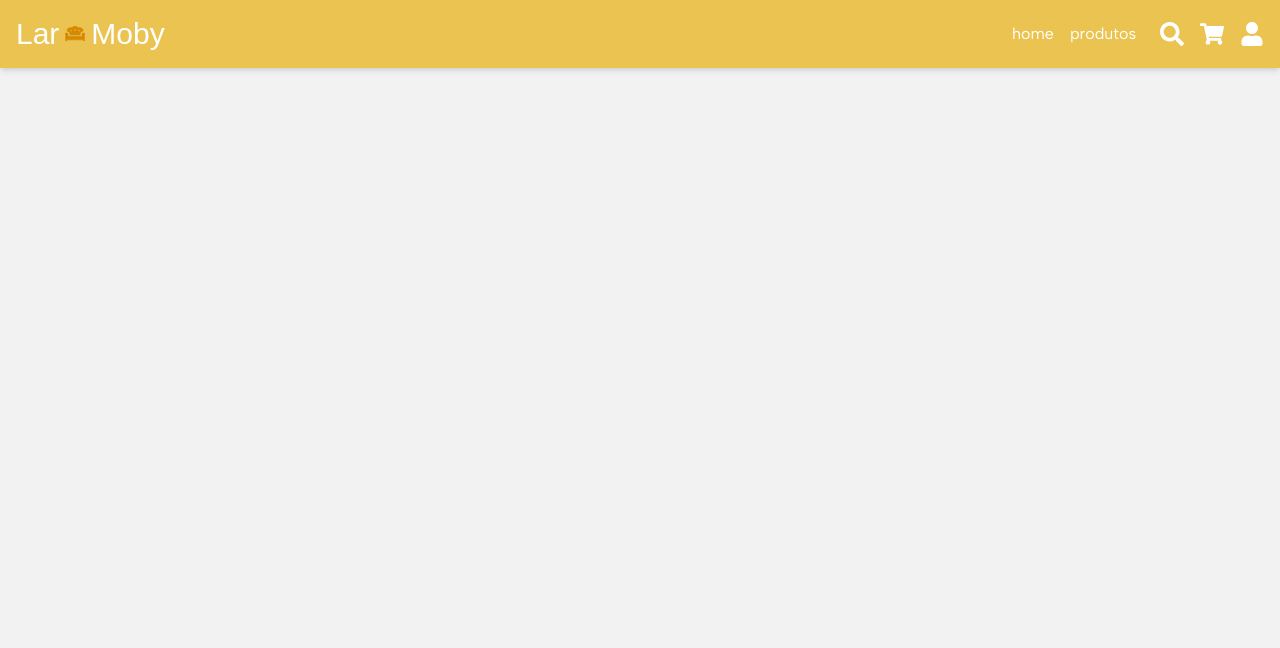
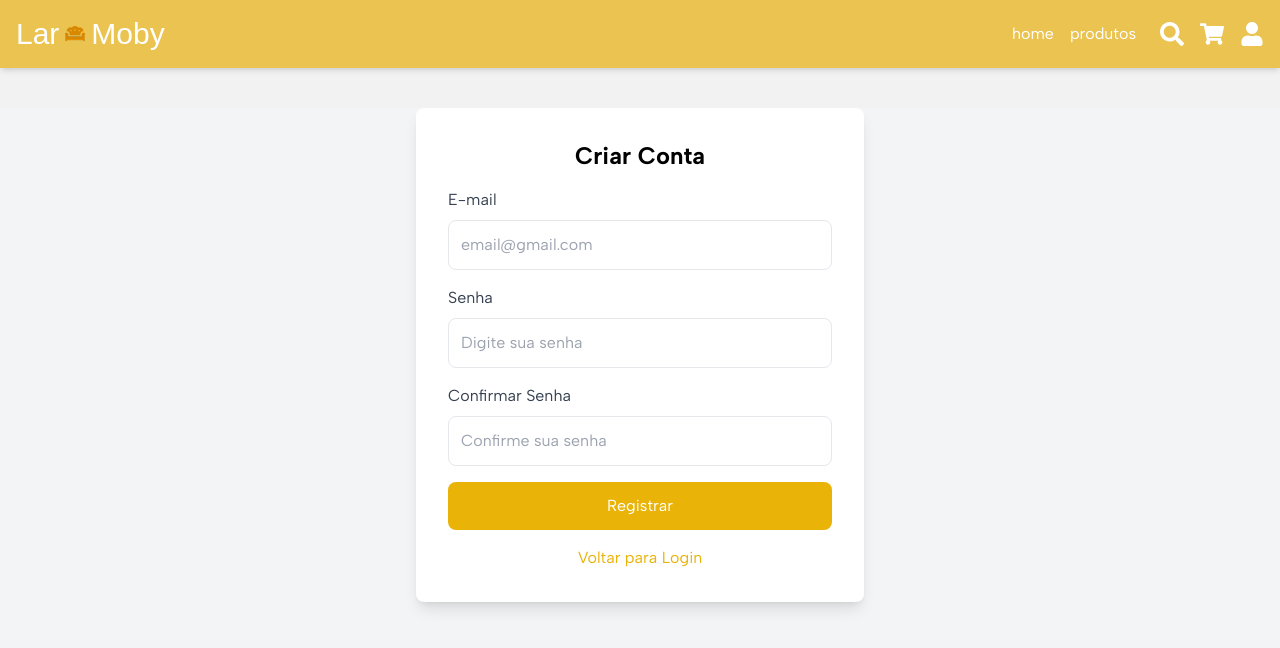
Before and after one commit to FilipiInacioGerminare/LarMoby, a React (Create React App) app in the folder react/lar-moby/: page /registrar in a window 1280 px wide. Shown: the top 648 px of the page. Built offline with nearby package versions, Linux system fonts and the light colour scheme; a web font is replaced by a local one.

Commit message:
Adicionando login e registrar e mais alguns detalhes

```diff
--- a/react/lar-moby/src/App.js
+++ b/react/lar-moby/src/App.js
@@ -6,7 +6,9 @@ import Produtos from "./pages/Produtos";
 import Navbar from "./components/Navbar";
 import Carrinho from "./pages/Carrinho";
 import { CartProvider } from "./components/CartContext";
-import Login from "./pages/Login"
+import Login from "./pages/Login";
+import Registrar from "./pages/Registrar";
+import Buscar from "./pages/Search";
 
 function App() {
   return (
@@ -17,7 +19,9 @@ function App() {
           <Route path="/" element={<Home />} />
           <Route path="/produtos" element={<Produtos />} />
           <Route path="/carrinho" element={<Carrinho />} />
-          <Route path="/perfil" element={<Login />} />
+          <Route path="/login" element={<Login />} />
+          <Route path="/registrar" element={<Registrar />} />
+          <Route path="/busca" element={<Buscar />} />
         </Routes>
       </Router>
     </CartProvider>
--- a/react/lar-moby/src/components/Navbar.jsx
+++ b/react/lar-moby/src/components/Navbar.jsx
@@ -34,7 +34,7 @@ function Navbar() {
             <Link to="/carrinho">
               <FaShoppingCart className="text-xl md:text-2xl" />
             </Link>
-            <Link to="/perfil">
+            <Link to="/login">
               <FaUser className="text-xl md:text-2xl" />
             </Link>
           </div>
--- a/react/lar-moby/src/pages/Carrinho.jsx
+++ b/react/lar-moby/src/pages/Carrinho.jsx
@@ -15,7 +15,7 @@ function Carrinho() {
 
   if (cartItems.length === 0) {
     return (
-      <div className="min-h-full container mx-auto px-4 py-6 text-center">
+      <div className="min-h-screen-full container flex mx-auto px-4 py-6 text-center justify-center">
         <div className="flex flex-col items-center">
           <svg
             className="w-12 h-12 text-gray-500 mb-4"
--- a/react/lar-moby/src/pages/Home.jsx
+++ b/react/lar-moby/src/pages/Home.jsx
@@ -2,7 +2,6 @@ import HeroSection from "../components/HeroSection";
 import Carousel from "../components/Carousel";
 import Image from "../assets/imagem_sobre.png";
 import Footer from "../components/Footer";
-
 
 function Home() {
   return (
--- a/react/lar-moby/src/pages/Login.jsx
+++ b/react/lar-moby/src/pages/Login.jsx
@@ -1,11 +1,32 @@
-import React from 'react';
+import React, { useState } from "react";
+import Registrar from "./Registrar";
+import { useNavigate } from "react-router-dom";
 
 function Login() {
+  const [email, setEmail] = useState("");
+  const [password, setPassword] = useState("");
+  const [loginMessage, setLoginMessage] = useState("");
+  const [showRegister, setShowRegister] = useState(false);
+  const navigate = useNavigate();
+
+  const handleLogin = (e) => {
+    e.preventDefault();
+    if (email === "inacio@gmail.com" && password === "12344321!i") {
+        setLoginMessage('Login realizado com sucesso!');
+        // Redireciona para a rota raiz após 1 segundo
+        setTimeout(() => {
+          navigate('/');
+        }, 1000);    } else {
+      setLoginMessage("Email ou senha incorretos!");
+    }
+  };
+
+  if (showRegister) {
+    return <Registrar setShowRegister={setShowRegister} />;
+  }
+
   return (
     <div className="min-h-screen bg-gray-100">
-
-
-      {/* Login Form */}
       <div className="flex justify-center items-center mt-10">
         <div className="bg-white p-8 rounded-lg shadow-lg w-full max-w-md">
           <h1 className="text-2xl font-bold text-center mb-4">
@@ -15,32 +36,37 @@ function Login() {
             Entre e aproveite o melhor do LarMoby.
           </p>
 
-          <form>
+          <form onSubmit={handleLogin}>
             <div className="mb-4">
               <label className="block text-gray-700 mb-2">
                 Informe o E-mail
               </label>
               <input
                 type="text"
+                value={email}
+                onChange={(e) => setEmail(e.target.value)}
                 className="w-full p-3 border rounded-lg focus:outline-none focus:ring-2 focus:ring-yellow-500"
                 placeholder="email@gmail.com"
               />
             </div>
 
-            {/* Password Field */}
             <div className="mb-4">
               <label className="block text-gray-700 mb-2">Senha</label>
               <input
                 type="password"
+                value={password}
+                onChange={(e) => setPassword(e.target.value)}
                 className="w-full p-3 border rounded-lg focus:outline-none focus:ring-2 focus:ring-yellow-500"
                 placeholder="!exemplo123"
               />
-              <a href="#" className="text-sm text-yellow-500 hover:underline mt-2 block text-right">
+              <a
+                href="#"
+                className="text-sm text-yellow-500 hover:underline mt-2 block text-right"
+              >
                 Esqueci minha senha
               </a>
             </div>
 
-            {/* Login Button */}
             <button
               type="submit"
               className="w-full bg-yellow-500 text-white p-3 rounded-lg hover:bg-yellow-600 transition"
@@ -49,24 +75,34 @@ function Login() {
             </button>
           </form>
 
-          {/* Create Account Link */}
+          {loginMessage && (
+            <p
+              className={`text-center mt-4 ${
+                loginMessage.includes("sucesso")
+                  ? "text-green-500"
+                  : "text-red-500"
+              }`}
+            >
+              {loginMessage}
+            </p>
+          )}
+
           <div className="text-center mt-4">
-            <a href="#" className="text-yellow-500 hover:underline">
+            <button
+              onClick={() => setShowRegister(true)}
+              className="text-yellow-500 hover:underline"
+            >
               Criar conta Centauro
-            </a>
+            </button>
           </div>
 
-          {/* Divider */}
           <div className="flex items-center my-4">
             <hr className="flex-grow border-gray-300" />
             <span className="mx-2 text-gray-500">ou</span>
             <hr className="flex-grow border-gray-300" />
           </div>
 
-          {/* Google Login Button */}
-          <button
-            className="w-full flex items-center justify-center p-3 border rounded-lg hover:bg-gray-100 transition"
-          >
+          <button className="w-full flex items-center justify-center p-3 border rounded-lg hover:bg-gray-100 transition">
             <img
               src="https://www.google.com/favicon.ico"
               alt="Google"
@@ -75,7 +111,6 @@ function Login() {
             Entrar com Google
           </button>
 
-          {/* Help Link */}
           <div className="text-center mt-4">
             <a href="#" className="text-sm text-gray-500 hover:underline">
               Preciso de ajuda?
--- /dev/null
+++ b/react/lar-moby/src/pages/Perfil.jsx
@@ -0,0 +1,7 @@
+import React from "react";
+
+function Perfil() {
+  return <div>{/* Perfil */}</div>;
+}
+
+export default Perfil;
--- /dev/null
+++ b/react/lar-moby/src/pages/Registrar.jsx
@@ -0,0 +1,102 @@
+import React, { useState } from "react";
+import { useNavigate } from "react-router-dom";
+
+function Registrar({ setShowRegister }) {
+  const [email, setEmail] = useState("");
+  const [password, setPassword] = useState("");
+  const [confirmPassword, setConfirmPassword] = useState("");
+  const [registerMessage, setRegisterMessage] = useState("");
+  const navigate = useNavigate();
+
+  const handleRegister = (e) => {
+    e.preventDefault();
+    if (!email || !password || !confirmPassword) {
+      setRegisterMessage("Todos os campos são obrigatórios!");
+    } else if (password !== confirmPassword) {
+      setRegisterMessage("As senhas não coincidem!");
+    } else {
+        setRegisterMessage('Login realizado com sucesso!');
+        // Redireciona para a rota raiz após 1 segundo
+        setTimeout(() => {
+          navigate('/');
+        }, 1000);      console.log("Novo usuário:", { email, password });
+    }
+  };
+
+  return (
+    <div className="min-h-screen bg-gray-100">
+      <div className="flex justify-center items-center mt-10">
+        <div className="bg-white p-8 rounded-lg shadow-lg w-full max-w-md">
+          <h1 className="text-2xl font-bold text-center mb-4">Criar Conta</h1>
+
+          <form onSubmit={handleRegister}>
+            <div className="mb-4">
+              <label className="block text-gray-700 mb-2">E-mail</label>
+              <input
+                type="email"
+                value={email}
+                onChange={(e) => setEmail(e.target.value)}
+                className="w-full p-3 border rounded-lg focus:outline-none focus:ring-2 focus:ring-yellow-500"
+                placeholder="email@gmail.com"
+              />
+            </div>
+
+            <div className="mb-4">
+              <label className="block text-gray-700 mb-2">Senha</label>
+              <input
+                type="password"
+                value={password}
+                onChange={(e) => setPassword(e.target.value)}
+                className="w-full p-3 border rounded-lg focus:outline-none focus:ring-2 focus:ring-yellow-500"
+                placeholder="Digite sua senha"
+              />
+            </div>
+
+            <div className="mb-4">
+              <label className="block text-gray-700 mb-2">
+                Confirmar Senha
+              </label>
+              <input
+                type="password"
+                value={confirmPassword}
+                onChange={(e) => setConfirmPassword(e.target.value)}
+                className="w-full p-3 border rounded-lg focus:outline-none focus:ring-2 focus:ring-yellow-500"
+                placeholder="Confirme sua senha"
+              />
+            </div>
+
+            <button
+              type="submit"
+              className="w-full bg-yellow-500 text-white p-3 rounded-lg hover:bg-yellow-600 transition"
+            >
+              Registrar
+            </button>
+          </form>
+
+          {registerMessage && (
+            <p
+              className={`text-center mt-4 ${
+                registerMessage.includes("sucesso")
+                  ? "text-green-500"
+                  : "text-red-500"
+              }`}
+            >
+              {registerMessage}
+            </p>
+          )}
+
+          <div className="text-center mt-4">
+            <button
+              onClick={() => setShowRegister(false)}
+              className="text-yellow-500 hover:underline"
+            >
+              Voltar para Login
+            </button>
+          </div>
+        </div>
+      </div>
+    </div>
+  );
+}
+
+export default Registrar;
```
